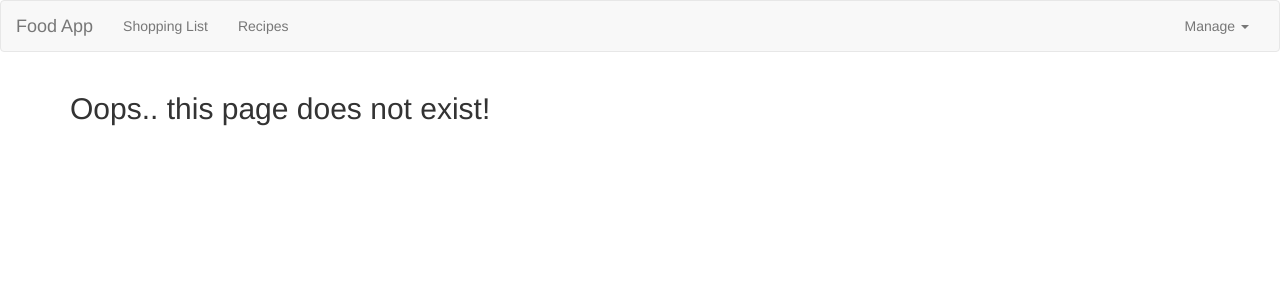
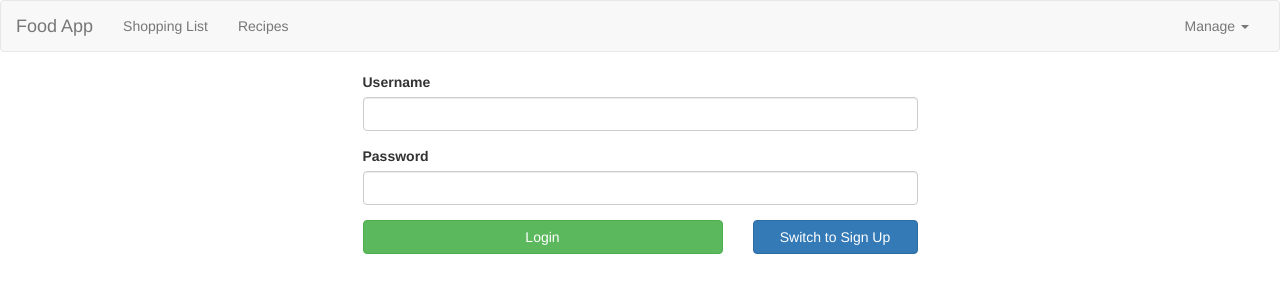
Before and after one commit to tontonialberto/angular-course-recipebook, an Angular app: page /auth in a window 1280 px wide. Shown: the top 300 px of the page. Built offline with nearby package versions, Linux system fonts and the light colour scheme; no server answers.

Commit message:
Add template for authentication page

```diff
--- a/src/app/app-routing.module.ts
+++ b/src/app/app-routing.module.ts
@@ -1,5 +1,6 @@
 import { NgModule } from '@angular/core';
 import { RouterModule, Routes } from '@angular/router';
+import { AuthComponent } from './auth/auth.component';
 import { ErrorPageComponent } from './error-page/error-page.component';
 import { RecipeDetailComponent } from './recipe-list/recipe-detail/recipe-detail.component';
 import { RecipeEditComponent } from './recipe-list/recipe-edit/recipe-edit.component';
@@ -31,6 +32,7 @@ const routes: Routes = [
     { path: ':id', component: RecipeDetailComponent, resolve: { recipe: RecipeResolver } },
     { path: ':id/edit', component: RecipeEditComponent, resolve: { recipe: RecipeResolver } }
   ] },
+  { path: 'auth', component: AuthComponent },
   { path: '**', component: ErrorPageComponent, data: { message: 'Oops.. this page does not exist!' } }
 ];
 
--- a/src/app/app.module.ts
+++ b/src/app/app.module.ts
@@ -13,6 +13,7 @@ import { DropdownDirective } from './_directives/dropdown.directive';
 import { ErrorPageComponent } from './error-page/error-page.component';
 import { RecipeEditComponent } from './recipe-list/recipe-edit/recipe-edit.component';
 import { ShoppingEditFormComponent } from './shopping-list/shopping-edit-form/shopping-edit-form.component';
+import { AuthComponent } from './auth/auth.component';
 
 @NgModule({
   declarations: [
@@ -24,7 +25,8 @@ import { ShoppingEditFormComponent } from './shopping-list/shopping-edit-form/sh
     DropdownDirective,
     ErrorPageComponent,
     RecipeEditComponent,
-    ShoppingEditFormComponent
+    ShoppingEditFormComponent,
+    AuthComponent
   ],
   imports: [
     BrowserModule,
--- /dev/null
+++ b/src/app/auth/auth.component.html
@@ -0,0 +1,38 @@
+<div class="row">
+    <div class="col-xs-12 col-sm-6 col-sm-offset-3">
+        <form>
+            <div class="form-group">
+                <label for="username">Username</label>
+                <input type="text" id="username" class="form-control">
+            </div>
+            <div class="form-group">
+                <label for="username">Password</label>
+                <input type="password" id="password" class="form-control">
+            </div>
+            <div class="form-group">
+                <div class="row">
+                    <div class="col-xs-8">
+                        <button type="submit" class="btn btn-block btn-success">
+                            <span *ngIf="loginMode; else signupMsg">
+                                Login
+                            </span>
+                            <ng-template #signupMsg>
+                                Sign Up
+                            </ng-template>
+                        </button>
+                    </div>
+                    <div class="col-xs-4">
+                        <button class="btn btn-block btn-primary" (click)="onToggleMode()">
+                            <span *ngIf="loginMode; else switchToLogin">
+                                Switch to Sign Up
+                            </span>
+                            <ng-template #switchToLogin>
+                                Switch to Login
+                            </ng-template>
+                        </button>
+                    </div>
+                </div>
+            </div>
+        </form>
+    </div>
+</div>
--- /dev/null
+++ b/src/app/auth/auth.component.ts
@@ -0,0 +1,22 @@
+import { Component, OnInit } from '@angular/core';
+
+@Component({
+  selector: 'app-auth',
+  templateUrl: './auth.component.html',
+  styleUrls: ['./auth.component.css']
+})
+export class AuthComponent implements OnInit {
+
+  // If false, it's signup mode.
+  loginMode: boolean = true;
+
+  constructor() { }
+
+  ngOnInit(): void {
+  }
+
+  onToggleMode(): void {
+    this.loginMode = !this.loginMode;
+  }
+
+}
```
Also changed, not shown: src/app/auth/auth.component.css (added).
